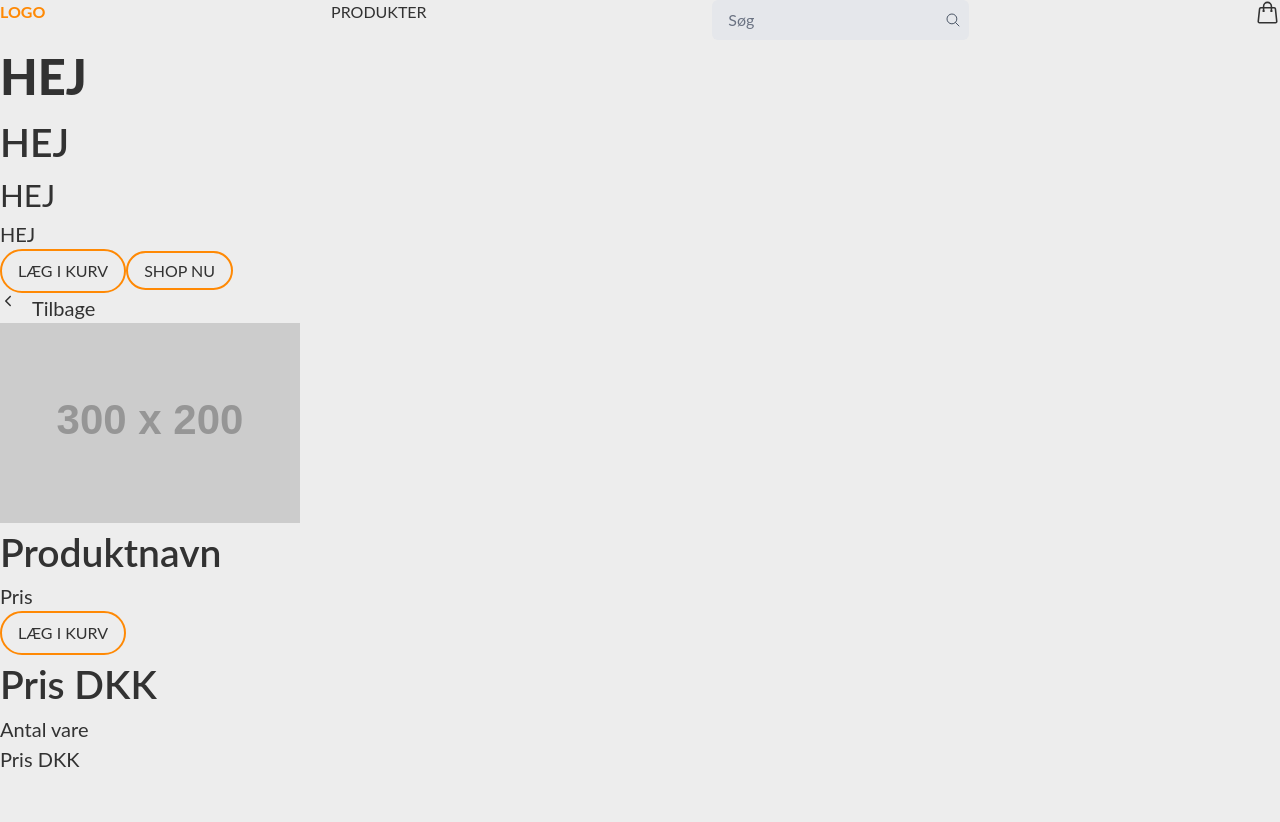
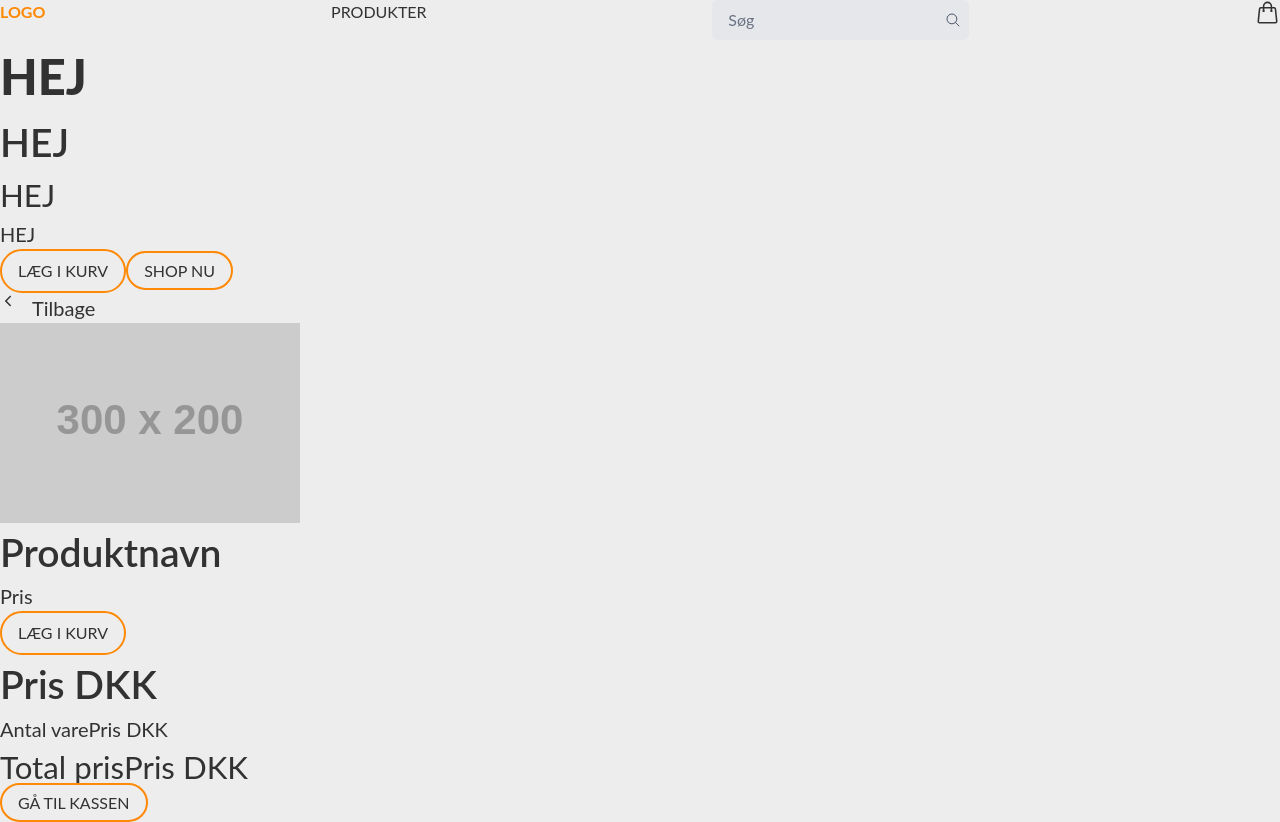
Before and after one commit to Lamo0004/simple-shop, a Next.js app: page / in a window 1280 px wide. Before the commit the page ends 800 px from the top, so only its background shows below. Built offline with nearby package versions, Linux system fonts and the light colour scheme.

Commit message:
price komponent uden style

```diff
--- a/src/components/Price.jsx
+++ b/src/components/Price.jsx
@@ -1,10 +1,18 @@
+import ButtonNewSide from "./ButtonNewSide";
+
 const Price = () => {
   return (
     <div>
       <h2>Pris DKK</h2>
-      <p>Antal vare</p>
-      <p>Pris DKK</p>
-      <h3></h3>
+      <div className="flex">
+        <p>Antal vare</p>
+        <p>Pris DKK</p>
+      </div>
+      <div className="flex">
+        <h3>Total pris</h3>
+        <h3>Pris DKK</h3>
+      </div>
+      <ButtonNewSide title="GÅ TIL KASSEN" href="#"></ButtonNewSide>
     </div>
   );
 };
```
